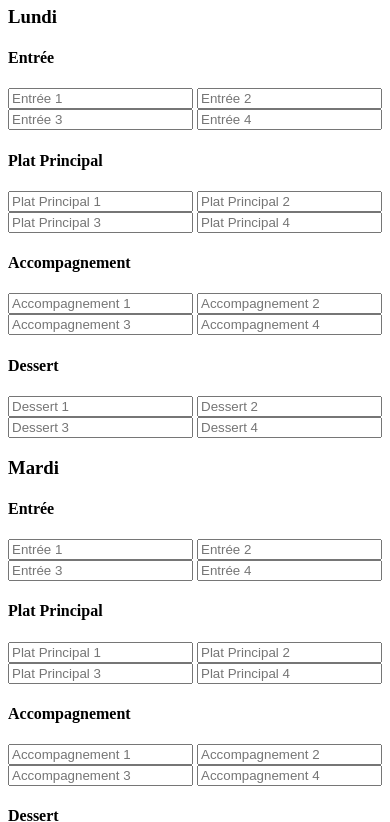
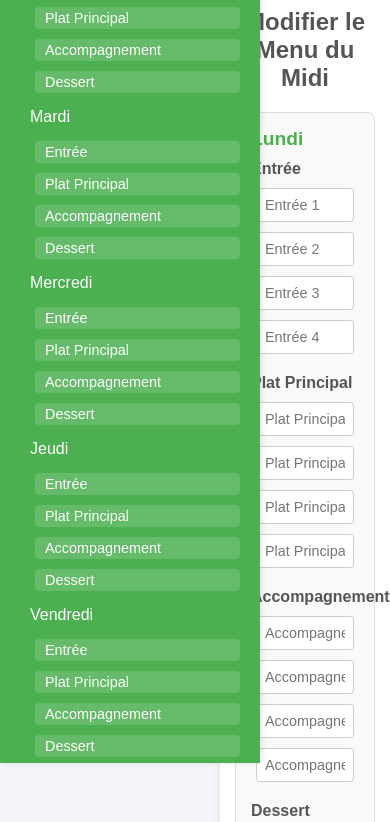
Before and after one commit to Sarxzer/school-info-screen, a website: page admin/index.html in a window 390 px wide. Shown: the part 121-943 px from the top of the page. Drawn offline with Linux system fonts and the light colour scheme; no server answers.

Commit message:
Update admin panel layout and styles, enhance sidebar navigation, and improve input handling

```diff
--- a/admin/index.html
+++ b/admin/index.html
@@ -5,39 +5,93 @@
     <meta name="viewport" content="width=device-width, initial-scale=1.0">
     <title>Admin Panel</title>
     <script src="script.js" type="module"></script>
+    <link rel="stylesheet" href="style.css">
 </head>
 <body>
     <h1>Admin Panel</h1>
+
+    <!-- Sidebar Navigation -->
+    <div id="sidebar">
+        <h3>Navigation</h3>
+        <ul>
+            <li>
+                <a href="#monday">Lundi</a>
+                <ul>
+                    <li><a href="#monday-entree">Entrée</a></li>
+                    <li><a href="#monday-main">Plat Principal</a></li>
+                    <li><a href="#monday-side">Accompagnement</a></li>
+                    <li><a href="#monday-dessert">Dessert</a></li>
+                </ul>
+            </li>
+            <li>
+                <a href="#tuesday">Mardi</a>
+                <ul>
+                    <li><a href="#tuesday-entree">Entrée</a></li>
+                    <li><a href="#tuesday-main">Plat Principal</a></li>
+                    <li><a href="#tuesday-side">Accompagnement</a></li>
+                    <li><a href="#tuesday-dessert">Dessert</a></li>
+                </ul>
+            </li>
+            <li>
+                <a href="#wednesday">Mercredi</a>
+                <ul>
+                    <li><a href="#wednesday-entree">Entrée</a></li>
+                    <li><a href="#wednesday-main">Plat Principal</a></li>
+                    <li><a href="#wednesday-side">Accompagnement</a></li>
+                    <li><a href="#wednesday-dessert">Dessert</a></li>
+                </ul>
+            </li>
+            <li>
+                <a href="#thursday">Jeudi</a>
+                <ul>
+                    <li><a href="#thursday-entree">Entrée</a></li>
+                    <li><a href="#thursday-main">Plat Principal</a></li>
+                    <li><a href="#thursday-side">Accompagnement</a></li>
+                    <li><a href="#thursday-dessert">Dessert</a></li>
+                </ul>
+            </li>
+            <li>
+                <a href="#friday">Vendredi</a>
+                <ul>
+                    <li><a href="#friday-entree">Entrée</a></li>
+                    <li><a href="#friday-main">Plat Principal</a></li>
+                    <li><a href="#friday-side">Accompagnement</a></li>
+                    <li><a href="#friday-dessert">Dessert</a></li>
+                </ul>
+            </li>
+        </ul>
+    </div>
+
     <form id="admin-form">
-        <h2>Edit Lunch Menu</h2>
+        <h2>Modifier le Menu du Midi</h2>
         <div id="menu-container">
 
             <!-- MONDAY -->
             <div class="day">
-                <h3>Lundi</h3>
+                <h3 id="monday">Lundi</h3>
                 <div class="menu-element">
-                    <h4>Entrée</h4>
+                    <h4 id="monday-entree">Entrée</h4>
                     <input type="text" placeholder="Entrée 1" id="monday-entree1">
                     <input type="text" placeholder="Entrée 2" id="monday-entree2">
                     <input type="text" placeholder="Entrée 3" id="monday-entree3">
                     <input type="text" placeholder="Entrée 4" id="monday-entree4">
                 </div>
                 <div class="menu-element">
-                    <h4>Plat Principal</h4>
+                    <h4 id="monday-main">Plat Principal</h4>
                     <input type="text" placeholder="Plat Principal 1" id="monday-main1">
                     <input type="text" placeholder="Plat Principal 2" id="monday-main2">
                     <input type="text" placeholder="Plat Principal 3" id="monday-main3">
                     <input type="text" placeholder="Plat Principal 4" id="monday-main4">
                 </div>
                 <div class="menu-element">
-                    <h4>Accompagnement</h4>
+                    <h4 id="monday-side">Accompagnement</h4>
                     <input type="text" placeholder="Accompagnement 1" id="monday-side1">
                     <input type="text" placeholder="Accompagnement 2" id="monday-side2">
                     <input type="text" placeholder="Accompagnement 3" id="monday-side3">
                     <input type="text" placeholder="Accompagnement 4" id="monday-side4">
                 </div>
                 <div class="menu-element">
-                    <h4>Dessert</h4>
+                    <h4 id="monday-dessert">Dessert</h4>
                     <input type="text" placeholder="Dessert 1" id="monday-dessert1">
                     <input type="text" placeholder="Dessert 2" id="monday-dessert2">
                     <input type="text" placeholder="Dessert 3" id="monday-dessert3">
@@ -47,30 +101,30 @@
 
             <!-- TUESDAY -->
             <div class="day">
-                <h3>Mardi</h3>
+                <h3 id="tuesday">Mardi</h3>
                 <div class="menu-element">
-                    <h4>Entrée</h4>
+                    <h4 id="tuesday-entree">Entrée</h4>
                     <input type="text" placeholder="Entrée 1" id="tuesday-entree1">
                     <input type="text" placeholder="Entrée 2" id="tuesday-entree2">
                     <input type="text" placeholder="Entrée 3" id="tuesday-entree3">
                     <input type="text" placeholder="Entrée 4" id="tuesday-entree4">
                 </div>
                 <div class="menu-element">
-                    <h4>Plat Principal</h4>
+                    <h4 id="tuesday-main">Plat Principal</h4>
                     <input type="text" placeholder="Plat Principal 1" id="tuesday-main1">
                     <input type="text" placeholder="Plat Principal 2" id="tuesday-main2">
                     <input type="text" placeholder="Plat Principal 3" id="tuesday-main3">
                     <input type="text" placeholder="Plat Principal 4" id="tuesday-main4">
                 </div>
                 <div class="menu-element">
-                    <h4>Accompagnement</h4>
+                    <h4 id="tuesday-side">Accompagnement</h4>
                     <input type="text" placeholder="Accompagnement 1" id="tuesday-side1">
                     <input type="text" placeholder="Accompagnement 2" id="tuesday-side2">
                     <input type="text" placeholder="Accompagnement 3" id="tuesday-side3">
                     <input type="text" placeholder="Accompagnement 4" id="tuesday-side4">
                 </div>
                 <div class="menu-element">
-                    <h4>Dessert</h4>
+                    <h4 id="tuesday-dessert">Dessert</h4>
                     <input type="text" placeholder="Dessert 1" id="tuesday-dessert1">
                     <input type="text" placeholder="Dessert 2" id="tuesday-dessert2">
                     <input type="text" placeholder="Dessert 3" id="tuesday-dessert3">
@@ -80,30 +134,30 @@
 
             <!-- WEDNESDAY -->
             <div class="day">
-                <h3>Mercredi</h3>
+                <h3 id="wednesday">Mercredi</h3>
                 <div class="menu-element">
-                    <h4>Entrée</h4>
+                    <h4 id="wednesday-entree">Entrée</h4>
                     <input type="text" placeholder="Entrée 1" id="wednesday-entree1">
                     <input type="text" placeholder="Entrée 2" id="wednesday-entree2">
                     <input type="text" placeholder="Entrée 3" id="wednesday-entree3">
                     <input type="text" placeholder="Entrée 4" id="wednesday-entree4">
                 </div>
                 <div class="menu-element">
-                    <h4>Plat Principal</h4>
+                    <h4 id="wednesday-main">Plat Principal</h4>
                     <input type="text" placeholder="Plat Principal 1" id="wednesday-main1">
                     <input type="text" placeholder="Plat Principal 2" id="wednesday-main2">
                     <input type="text" placeholder="Plat Principal 3" id="wednesday-main3">
                     <input type="text" placeholder="Plat Principal 4" id="wednesday-main4">
                 </div>
                 <div class="menu-element">
-                    <h4>Accompagnement</h4>
+                    <h4 id="wednesday-side">Accompagnement</h4>
                     <input type="text" placeholder="Accompagnement 1" id="wednesday-side1">
                     <input type="text" placeholder="Accompagnement 2" id="wednesday-side2">
                     <input type="text" placeholder="Accompagnement 3" id="wednesday-side3">
                     <input type="text" placeholder="Accompagnement 4" id="wednesday-side4">
                 </div>
                 <div class="menu-element">
-                    <h4>Dessert</h4>
+                    <h4 id="wednesday-dessert">Dessert</h4>
                     <input type="text" placeholder="Dessert 1" id="wednesday-dessert1">
                     <input type="text" placeholder="Dessert 2" id="wednesday-dessert2">
                     <input type="text" placeholder="Dessert 3" id="wednesday-dessert3">
@@ -113,30 +167,30 @@
 
             <!-- THURSDAY -->
             <div class="day">
-                <h3>Jeudi</h3>
+                <h3 id="thursday">Jeudi</h3>
                 <div class="menu-element">
-                    <h4>Entrée</h4>
+                    <h4 id="thursday-entree">Entrée</h4>
                     <input type="text" placeholder="Entrée 1" id="thursday-entree1">
                     <input type="text" placeholder="Entrée 2" id="thursday-entree2">
                     <input type="text" placeholder="Entrée 3" id="thursday-entree3">
                     <input type="text" placeholder="Entrée 4" id="thursday-entree4">
                 </div>
                 <div class="menu-element">
-                    <h4>Plat Principal</h4>
+                    <h4 id="thursday-main">Plat Principal</h4>
                     <input type="text" placeholder="Plat Principal 1" id="thursday-main1">
                     <input type="text" placeholder="Plat Principal 2" id="thursday-main2">
                     <input type="text" placeholder="Plat Principal 3" id="thursday-main3">
                     <input type="text" placeholder="Plat Principal 4" id="thursday-main4">
                 </div>
                 <div class="menu-element">
-                    <h4>Accompagnement</h4>
+                    <h4 id="thursday-side">Accompagnement</h4>
                     <input type="text" placeholder="Accompagnement 1" id="thursday-side1">
                     <input type="text" placeholder="Accompagnement 2" id="thursday-side2">
                     <input type="text" placeholder="Accompagnement 3" id="thursday-side3">
                     <input type="text" placeholder="Accompagnement 4" id="thursday-side4">
                 </div>
                 <div class="menu-element">
-                    <h4>Dessert</h4>
+                    <h4 id="thursday-dessert">Dessert</h4>
                     <input type="text" placeholder="Dessert 1" id="thursday-dessert1">
                     <input type="text" placeholder="Dessert 2" id="thursday-dessert2">
                     <input type="text" placeholder="Dessert 3" id="thursday-dessert3">
@@ -146,30 +200,30 @@
 
             <!-- FRIDAY -->
             <div class="day">
-                <h3>Vendredi</h3>
+                <h3 id="friday">Vendredi</h3>
                 <div class="menu-element">
-                    <h4>Entrée</h4>
+                    <h4 id="friday-entree">Entrée</h4>
                     <input type="text" placeholder="Entrée 1" id="friday-entree1">
                     <input type="text" placeholder="Entrée 2" id="friday-entree2">
                     <input type="text" placeholder="Entrée 3" id="friday-entree3">
                     <input type="text" placeholder="Entrée 4" id="friday-entree4">
                 </div>
                 <div class="menu-element">
-                    <h4>Plat Principal</h4>
+                    <h4 id="friday-main">Plat Principal</h4>
                     <input type="text" placeholder="Plat Principal 1" id="friday-main1">
                     <input type="text" placeholder="Plat Principal 2" id="friday-main2">
                     <input type="text" placeholder="Plat Principal 3" id="friday-main3">
                     <input type="text" placeholder="Plat Principal 4" id="friday-main4">
                 </div>
                 <div class="menu-element">
-                    <h4>Accompagnement</h4>
+                    <h4 id="friday-side">Accompagnement</h4>
                     <input type="text" placeholder="Accompagnement 1" id="friday-side1">
                     <input type="text" placeholder="Accompagnement 2" id="friday-side2">
                     <input type="text" placeholder="Accompagnement 3" id="friday-side3">
                     <input type="text" placeholder="Accompagnement 4" id="friday-side4">
                 </div>
                 <div class="menu-element">
-                    <h4>Dessert</h4>
+                    <h4 id="friday-dessert">Dessert</h4>
                     <input type="text" placeholder="Dessert 1" id="friday-dessert1">
                     <input type="text" placeholder="Dessert 2" id="friday-dessert2">
                     <input type="text" placeholder="Dessert 3" id="friday-dessert3">
--- a/admin/style.css
+++ b/admin/style.css
@@ -0,0 +1,172 @@
+/* General Styles */
+body {
+    font-family: Arial, sans-serif;
+    background-color: #f4f4f9;
+    margin: 0;
+    padding: 0;
+    color: #333;
+    margin-left: 220px; /* Sidebar width + spacing */
+}
+
+h1, h2, h3, h4 {
+    margin: 0;
+    padding: 0;
+}
+
+h1 {
+    text-align: center;
+    margin-top: 20px;
+    color: #4CAF50;
+}
+
+h2 {
+    text-align: center;
+    margin-bottom: 20px;
+    color: #555;
+}
+
+/* Form Container */
+#admin-form {
+    max-width: 900px;
+    margin: 20px auto;
+    background: #fff;
+    padding: 20px;
+    border-radius: 8px;
+    box-shadow: 0 4px 8px rgba(0, 0, 0, 0.1);
+}
+
+/* Day Section */
+.day {
+    margin-bottom: 30px;
+    padding: 15px;
+    border: 1px solid #ddd;
+    border-radius: 8px;
+    background-color: #f9f9f9;
+}
+
+.day h3 {
+    margin-bottom: 10px;
+    color: #4CAF50;
+    font-size: 1.2em;
+}
+
+/* Menu Element */
+.menu-element {
+    margin-bottom: 15px;
+}
+
+.menu-element h4 {
+    margin-bottom: 5px;
+    font-size: 1em;
+    color: #555;
+}
+
+/* Inputs */
+input[type="text"] {
+    width: calc(50% - 10px);
+    padding: 8px;
+    margin: 5px;
+    border: 1px solid #ccc;
+    border-radius: 4px;
+    font-size: 0.9em;
+    box-sizing: border-box;
+}
+
+input[type="text"]:focus {
+    border-color: #4CAF50;
+    outline: none;
+    box-shadow: 0 0 5px rgba(76, 175, 80, 0.5);
+}
+
+/* Save Button */
+#save-button {
+    display: block;
+    width: 100%;
+    padding: 10px;
+    background-color: #4CAF50;
+    color: white;
+    border: none;
+    border-radius: 4px;
+    font-size: 1em;
+    cursor: pointer;
+    margin-top: 20px;
+    transition: background-color 0.3s ease;
+}
+
+#save-button:hover {
+    background-color: #45a049;
+}
+
+/* Sidebar Styles */
+#sidebar {
+    position: fixed;
+    top: 0;
+    left: 0;
+    width: 220px;
+    height: 100%;
+    background-color: #4CAF50;
+    color: white;
+    padding: 20px;
+    box-shadow: 2px 0 5px rgba(0, 0, 0, 0.1);
+    overflow-y: auto;
+}
+
+#sidebar h3 {
+    margin-top: 0;
+    font-size: 1.5em;
+    text-align: center;
+    color: white;
+}
+
+#sidebar ul {
+    list-style: none;
+    padding: 0;
+    margin: 0;
+}
+
+#sidebar ul li {
+    margin: 10px 0;
+}
+
+#sidebar ul li a {
+    color: white;
+    text-decoration: none;
+    font-size: 1em;
+    display: block;
+    padding: 5px 10px;
+    border-radius: 4px;
+    transition: background-color 0.3s ease;
+}
+
+#sidebar ul li a:hover {
+    background-color: #45a049;
+}
+
+/* Nested Categories */
+#sidebar ul li ul {
+    margin-top: 5px;
+    margin-left: 15px;
+    list-style: none;
+}
+
+#sidebar ul li ul li a {
+    font-size: 0.9em;
+    padding: 3px 10px;
+    background-color: #66BB6A;
+    border-radius: 4px;
+}
+
+#sidebar ul li ul li a:hover {
+    background-color: #5AAE5E;
+}
+
+/* Responsive Design */
+@media (max-width: 768px) {
+    input[type="text"] {
+        width: calc(100% - 10px);
+    }
+
+    #admin-form {
+        padding: 15px;
+    }
+}
```
Also changed, not shown: admin/script.js (+39 -2 lines), 1 other file.
